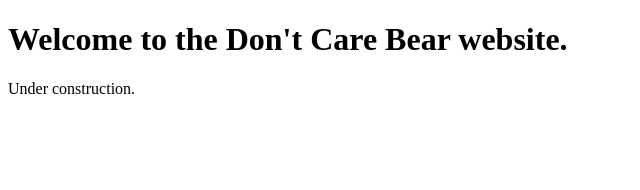
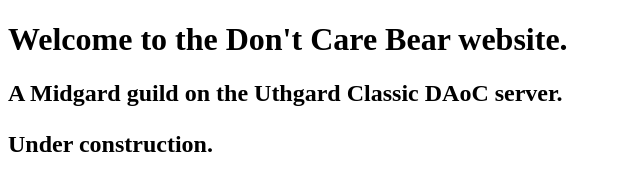
Before and after one commit to MPNussbaum/dcb, a plain HTML site: page index.html in a window 1280 px wide. Shown: the whole page, without its empty margins (0-640 px from the left). Drawn offline with Linux system fonts and the light colour scheme.

Commit message:
add h2 and text

```diff
--- a/index.html
+++ b/index.html
@@ -6,6 +6,7 @@
 
 <body>
 <h1>Welcome to the Don't Care Bear website.</h1>
+<h2>A Midgard guild on the Uthgard Classic DAoC server.<h2>
 <p>Under construction.</p>
 </body>
 
```
